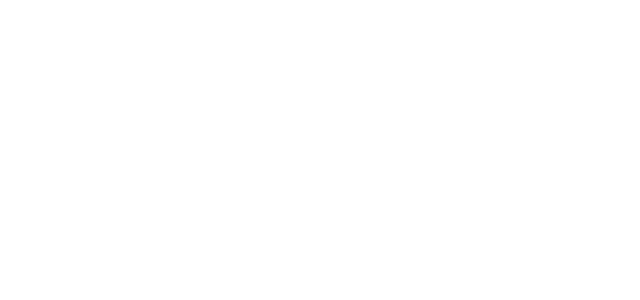
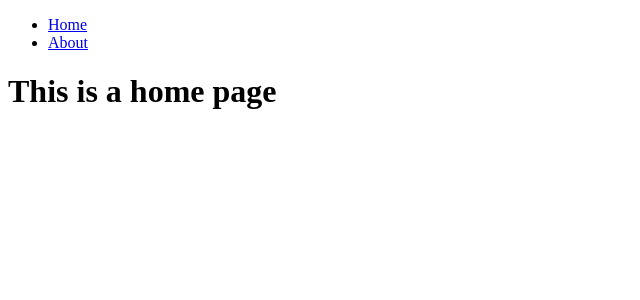
Before and after one commit to jmanhart/personal-portfolio-19, a React (Create React App) app: page / in a window 1280 px wide. Shown: the top 300 px of the page, without its empty margins (0-640 px from the left). Built offline with nearby package versions, Linux system fonts and the light colour scheme.

Commit message:
REACT ROUTER IS WORKING

```diff
--- a/src/App.js
+++ b/src/App.js
@@ -1,19 +1,19 @@
 import React, { Component } from 'react';
 import PropTypes from 'prop-types';
 
-const propTypes = {
-  children: PropTypes.element.isRequired,
-  routes: PropTypes.array.isRequired,
-};
+// Importing in Routes
+import Main from './main.js'
+
+// Importing in Components
+import NavBar from './components/nav-bar/index.js'
 
 export default class App extends Component{
     render(){
         return(
-          <div>
-            <h1>WHY YOU NO WORK?</h1>
-              {this.props.children}
-          </div>
+          < >
+            <NavBar />
+            <Main />
+          </>
         )
     }
 }
-App.propTypes = propTypes;
--- a/src/containers/about/index.js
+++ b/src/containers/about/index.js
@@ -1,17 +1,10 @@
 import React, { Component } from 'react';
-import { BrowserRouter as Router, Route, Link } from "react-router-dom";
-
-import NavBar from './../../components/nav-bar/index.js';
 
 export default class About extends Component{
     render(){
         return(
           <div>
-              <NavBar />
               <h1>ABOUT JOHN</h1>
-
-
-
           </div>
         )
     }
--- a/src/containers/home/index.js
+++ b/src/containers/home/index.js
@@ -1,17 +1,10 @@
 import React, { Component } from 'react';
-import { BrowserRouter as Router, Route, Link } from "react-router-dom";
-
-import NavBar from './../../components/nav-bar/index.js';
 
 export default class Home extends Component{
     render(){
         return(
           <div>
-              <NavBar />
-              <h1>HELLLLLLOOO JOHN</h1>
-
-
-
+              <h1>This is a home page</h1>
           </div>
         )
     }
--- a/src/index.js
+++ b/src/index.js
@@ -1,25 +1,12 @@
 import React from 'react';
-import ReactDOM from 'react-dom';
-import { BrowserRouter as Router, Route, Link } from "react-router-dom";
+import { render } from 'react-dom';
+import { BrowserRouter } from 'react-router-dom'
 
-// Importing Components
+// Importing in Components
 import App from './App';
-import Home from './containers/home/index.js';
-import About from './containers/about/index.js';
 
-// Importing Styles
-import './index.css';
-
-const routes = () => (
-    <Route path="/" component={App}>
-        <Route exact path="/home" component={Home} />
-        <Route path="/about" component={About} />
-    </Route>
-);
-
-ReactDOM.render(
-    <Router
-        routes={routes}
-    />,
-    document.getElementById('root')
-);
+render((
+    <BrowserRouter>
+      <App />
+    </BrowserRouter>
+), document.getElementById('root'));
--- /dev/null
+++ b/src/main.js
@@ -0,0 +1,17 @@
+import React from 'react'
+import { Switch, Route } from 'react-router-dom'
+
+import Home from './containers/home/index.js';
+import About from './containers/about/index.js';
+
+
+const Main = () => (
+  <main>
+    <Switch>
+      <Route exact path='/' component={Home}/>
+      <Route path='/about' component={About}/>
+    </Switch>
+  </main>
+)
+
+export default Main
```
Also changed, not shown: src/components/nav-bar/index.js (+3 -7 lines), src/logo.svg (deleted).
